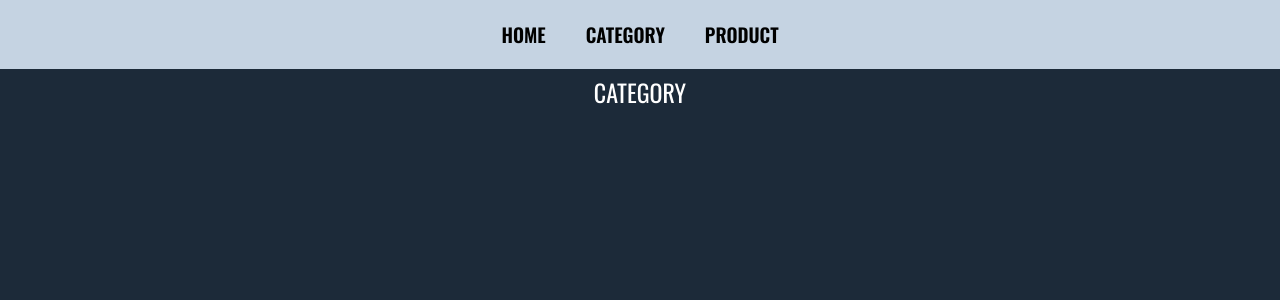
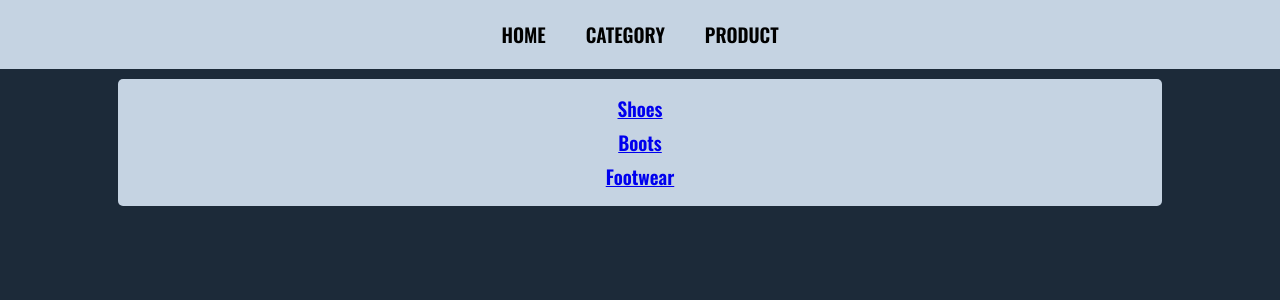
Before and after one commit to giacomo9999/react-router-again, a React (Create React App) app: page /category in a window 1280 px wide. Shown: the top 300 px of the page. Built offline with nearby package versions, Linux system fonts and the light colour scheme.

Commit message:
Added Category and routes.

```diff
--- a/src/App.js
+++ b/src/App.js
@@ -1,7 +1,9 @@
 import React from "react";
-import { Link, Route, Switch } from "react-router-dom";
+import { Link, Route, Switch, useRouteMatch } from "react-router-dom";
+import Category from "./Category";
 
 const Home = () => {
+  console.log("Home Route Match: ", useRouteMatch());
   return (
     <div>
       <h2>HOME</h2>
@@ -9,15 +11,8 @@ const Home = () => {
   );
 };
 
-const Category = () => {
-  return (
-    <div>
-      <h2>CATEGORY</h2>
-    </div>
-  );
-};
-
 const Product = () => {
+  console.log("Product Route Match: ", useRouteMatch());
   return (
     <div>
       <h2>PRODUCT</h2>
@@ -51,6 +46,9 @@ export default function App() {
         <Route path="/product">
           <Product />
         </Route>
+        <Route path="/:id">
+          <Product />
+        </Route>
       </Switch>
     </div>
   );
--- /dev/null
+++ b/src/Category.js
@@ -0,0 +1,39 @@
+import React from "react";
+import { Link, Route, useParams, useRouteMatch } from "react-router-dom";
+
+const Item = () => {
+  const { itemName } = useParams();
+  //   console.log("Item name: ", name);
+  console.log("Item route match: ", useRouteMatch());
+  console.log("Item params: ", useParams());
+  return (
+    <div>
+      <h3>{itemName}</h3>
+    </div>
+  );
+};
+
+const Category = () => {
+  const { url, path } = useRouteMatch();
+  console.log("Category Route Match: ", useRouteMatch());
+  return (
+    <div>
+      <ul>
+        <li>
+          <Link to={`${url}/shoes`}>Shoes</Link>
+        </li>
+        <li>
+          <Link to={`${url}/boots`}>Boots</Link>
+        </li>
+        <li>
+          <Link to={`${url}/footwear`}>Footwear</Link>
+        </li>
+      </ul>
+      <Route path={`${path}/:itemName`}>
+        <Item />
+      </Route>
+    </div>
+  );
+};
+
+export default Category;
```
Also changed, not shown: 1 other file (tests, documents, lock files or other folders).
